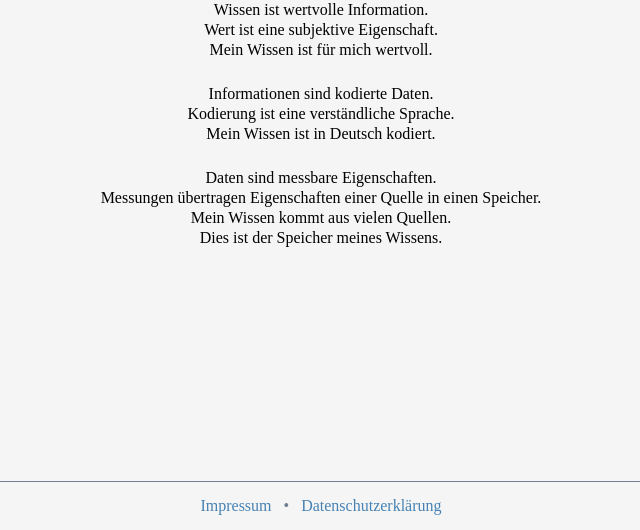
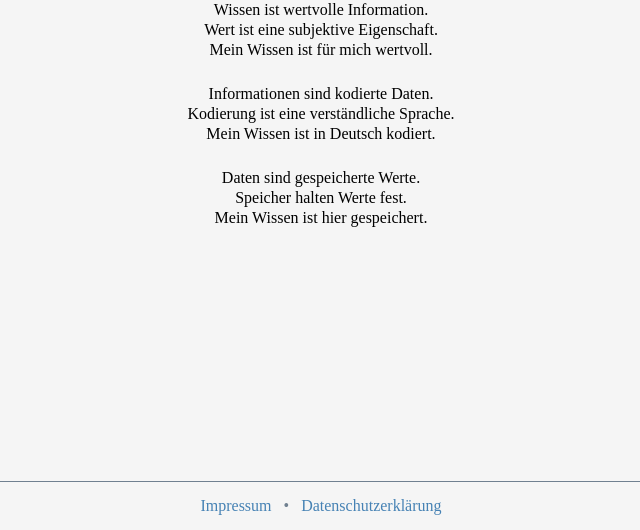
Before and after one commit to DavidHeresy/config, a plain HTML site: page docs/wissen/index.html in a window 1280 px wide. Shown: the part 270-800 px from the top of the page, without its empty margins (319-959 px from the left). Drawn offline with Linux system fonts and the light colour scheme.

Commit message:
docs/wissen/index.html

```diff
--- a/docs/wissen/index.html
+++ b/docs/wissen/index.html
@@ -22,10 +22,9 @@
     </p>
 
     <p>
-    Daten sind messbare Eigenschaften.<br>
-    Messungen übertragen Eigenschaften einer Quelle in einen Speicher.<br>
-    Mein Wissen kommt aus vielen Quellen.<br>
-    Dies ist der Speicher meines Wissens.
+    Daten sind gespeicherte Werte.<br>
+    Speicher halten Werte fest.</br>
+    Mein Wissen ist hier gespeichert.
     </p>
 </main>
 </body>
```
